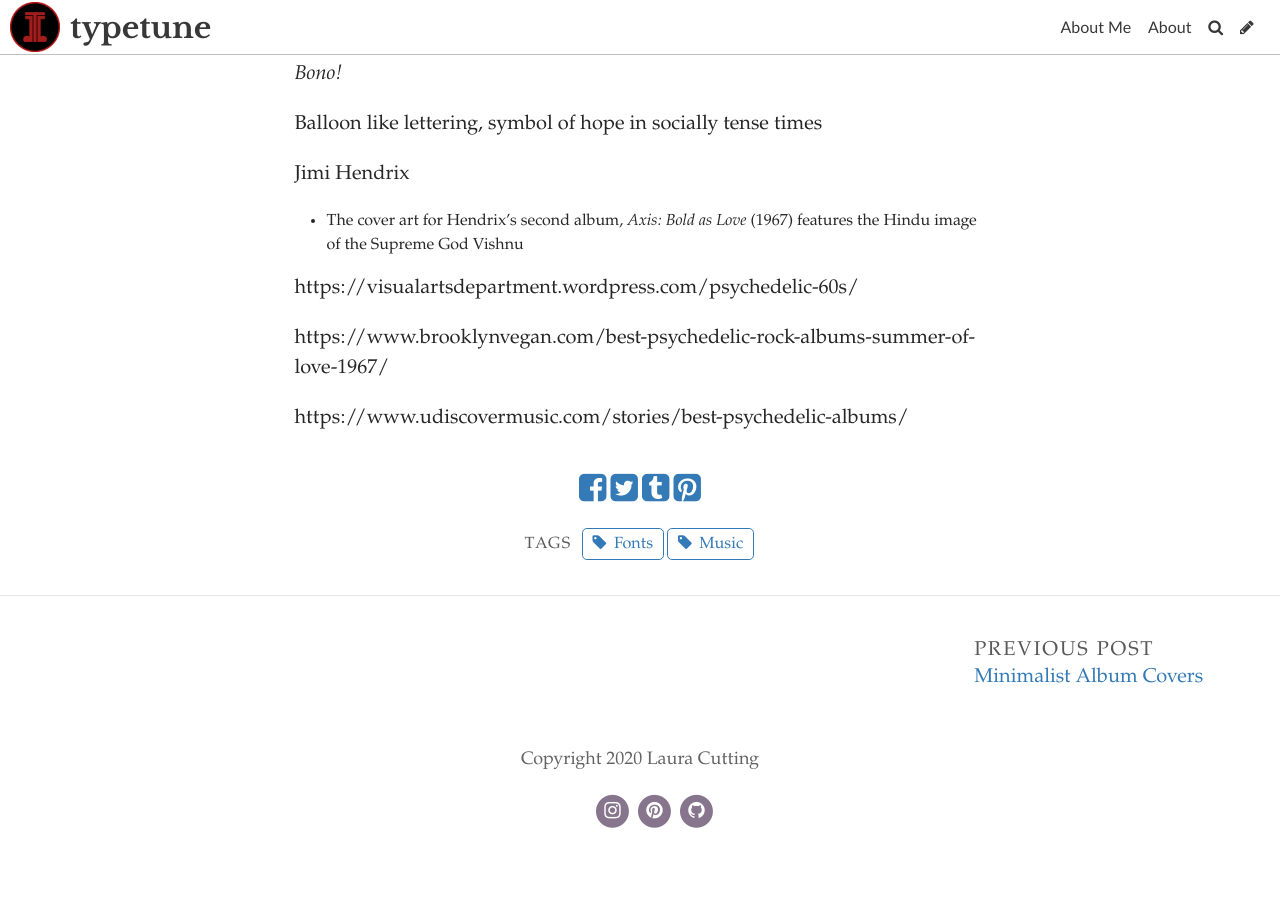
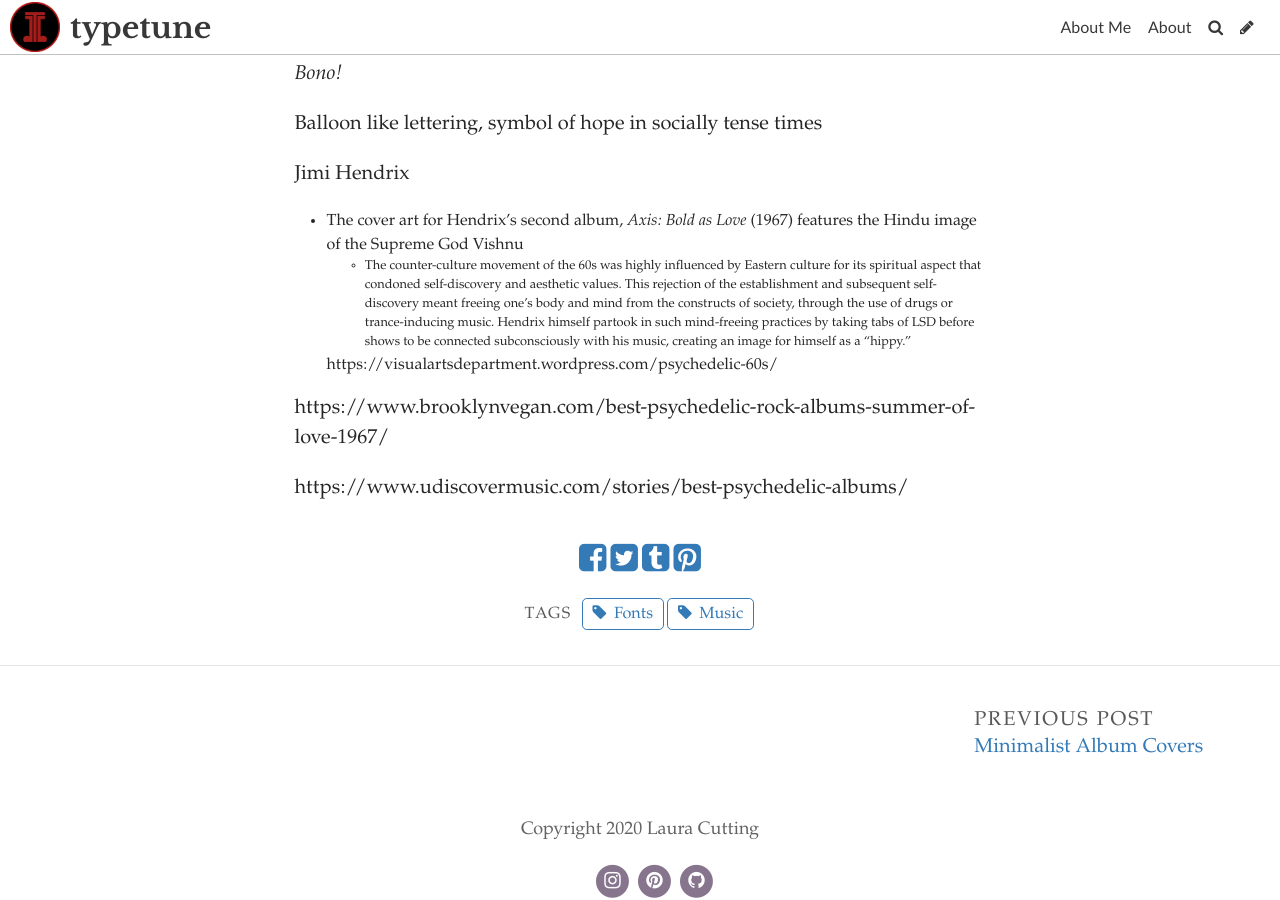
Before and after one commit to lauracutting/typetune, a Jekyll site: the page built from _posts/2020-10-28-groovy-baby.md, in a window 1280 px wide and 900 px high, scrolled down 817 px. Built offline with Jekyll 4.4.1, drawn with Linux system fonts in a browser that asks for light colours; some web fonts are replaced; before the commit the page ends 1675 px from its top, so only the background shows below that.

Commit message:
Update Post “2020-10-28-groovy-baby”

```diff
--- a/_posts/2020-10-28-groovy-baby.md
+++ b/_posts/2020-10-28-groovy-baby.md
@@ -20,7 +20,9 @@
 
 * The cover art for Hendrix’s second album, *Axis: Bold as Love* (1967) features the Hindu image of the Supreme God Vishnu
 
-https://visualartsdepartment.wordpress.com/psychedelic-60s/
+  * The counter-culture movement of the 60s was highly influenced by Eastern culture for its spiritual aspect that condoned self-discovery and aesthetic values. This rejection of the establishment and subsequent self-discovery meant freeing one’s body and mind from the constructs of society, through the use of drugs or trance-inducing music. Hendrix himself partook in such mind-freeing practices by taking tabs of LSD before shows to be connected subconsciously with his music, creating an image for himself as a “hippy.”
+
+  https://visualartsdepartment.wordpress.com/psychedelic-60s/
 
 https://www.brooklynvegan.com/best-psychedelic-rock-albums-summer-of-love-1967/
 
```
